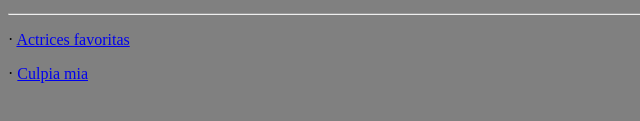
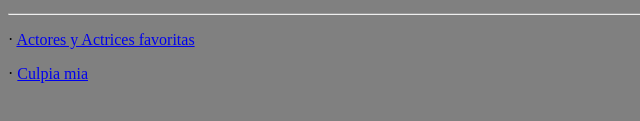
Before and after one commit to martahernandeezz/martak, a plain HTML site: page index.html in a window 1280 px wide. Shown: the part 581-702 px from the top of the page, 0-640 px from the left. Drawn offline with Linux system fonts and the light colour scheme.

Commit message:
Update index.html

```diff
--- a/index.html
+++ b/index.html
@@ -26,7 +26,7 @@
 <li>diarios.</li>
 </ol>
 <hr>
-  <p>· <a href="Actores y Actrices favoritas.html">Actrices favoritas</a></p>
+  <p>· <a href="Actores y Actrices favoritas.html">Actores y Actrices favoritas</a></p>
   <p>· <a href="Culpa mia".html">Culpia mia</a></p>
 </body>
 </html>
```
